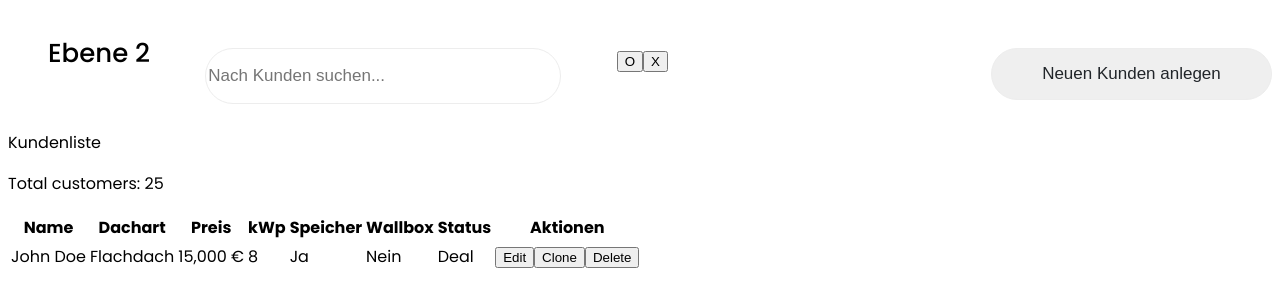
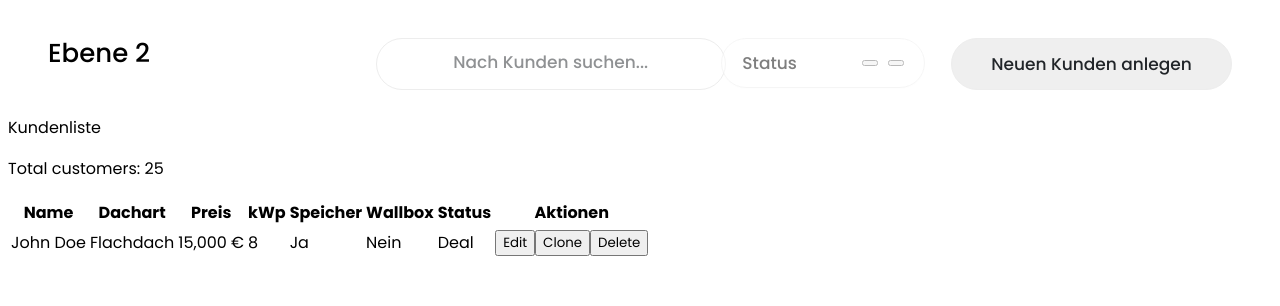
Before and after one commit to erenceviz/solarboy, a Nuxt app: page /admin in a window 1280 px wide. Shown: the top 306 px of the page. Built offline with nearby package versions, Linux system fonts and the light colour scheme.

Commit message:
breaking down features into components, cleaner main view, cleared filter status display and also the font problems, features positions should be fine

```diff
--- a/assets/global.css
+++ b/assets/global.css
@@ -8,8 +8,9 @@ header {
 
 
 
-div {
+div,input, button{
   font-family: 'Poppins', sans-serif;
+
 }
 
 @media only screen and (max-width: 1366px) and (max-height: 1024px) {
--- /dev/null
+++ b/components/AddCustomer.vue
@@ -0,0 +1,39 @@
+<template>
+    <button @click="addCustomer" class="add-customer">Neuen Kunden anlegen</button>
+</template>
+
+<script setup>
+    const addCustomer = () =>{
+        // TODO
+    }
+</script>
+
+<style scoped>
+ .add-customer{
+    height: 52px;
+    width: 281px;
+    border-width :1px;
+    border-radius: 500px;
+    border-color: #EDEDED;
+    border: 1px solid #EDEDED;
+    color: #212529;
+    /* font-family: 'Poppins', sans-serif; */
+    font-size:17px;
+    font-weight: 500 !important;
+    line-height: 25.5px;
+    margin-top:30px;
+    margin-right: 40px;
+    margin-left:-100px;
+    box-shadow: 0px 1px 2px 0px #00000005;
+
+    box-shadow: 0px 4px 4px 0px #00000005;
+
+    box-shadow: 0px 9px 6px 0px #00000003;
+
+    box-shadow: 0px 16px 7px 0px #00000000;
+
+    box-shadow: 0px 26px 7px 0px #00000000;
+
+    padding: 13px 25px 13px 25px;
+  }
+</style>
--- /dev/null
+++ b/components/FilterOptions.vue
@@ -0,0 +1,143 @@
+<template>
+  <div class="filter-status" :style="{ width: buttonWidth }">
+    <div class="filter-content">
+      <span>Status</span>
+      <span v-if="selectedFilters.length > 0">{{ selectedFilters.join(' ') }}</span>
+    </div>
+
+    <div class="filter-buttons">
+      <button @click="toggleFilterOptions" class="toggle-filters">
+        <i class="icon-dropdown"></i>
+      </button>
+      <button @click="clearFilters" class="clear-filters">
+        <i class="icon-clear"></i>
+      </button>
+    </div>
+
+    <div v-if="filterVisible" class="filter-options">
+      <ul>
+        <li v-for="(value, key) in filters" :key="key">
+          <input type="checkbox" v-model="filters[key]" :id="`filter-${key}`" />
+          <label :for="`filter-${key}`">{{ key }}</label>
+        </li>
+      </ul>
+    </div>
+  </div>
+</template>
+
+
+
+<script setup>
+import { ref, computed } from 'vue';
+
+const buttonWidth = computed(() => {
+  const baseWidth = 162; // Initial width
+  const maxWidth = 319; // Maximum width
+  const additionalWidth = selectedFilters.value.length * 10; // Increase width based on the number of filters
+  return `${Math.min(baseWidth + additionalWidth, maxWidth)}px`;
+});
+
+// Filter initial state
+const filters = ref({
+  Deal: false,
+  Offen: false,
+  '1.Termin': false,
+  Folgetermin: false,
+  'NoDeal': false,
+});
+
+const filterVisible = ref(false);
+
+const toggleFilterOptions = () => {
+  filterVisible.value = !filterVisible.value;
+};
+
+const selectedFilters = computed(() => {
+  return Object.keys(filters.value).filter(key => filters.value[key]);
+});
+
+const clearFilters = () => {
+  Object.keys(filters.value).forEach(key => {
+    filters.value[key] = false;
+  });
+};
+
+const applyFilter = (filter) => {
+  console.log(`Applied filter: ${filter}`);
+};
+</script>
+
+
+
+<style scoped>
+
+    .filter-status{
+        /* height: 50px;
+        width: 202px;
+        margin-top:30px;
+        border-width: 1px;
+        border-radius: 500px;
+        border-color: #EDEDED;
+        border: 1px solid #EDEDED; */
+        display: flex;
+        align-items: center;
+        justify-content: space-between;
+        height: 48px;
+        border-radius: 500px;
+        border: 1px solid #EDEDED;
+        padding: 0 20px;
+        font-size: 17px;
+        font-weight: 500;
+        opacity:50%;
+        background-color: #fff;
+        box-shadow: 0px 1px 2px 0px #00000005;
+        cursor: pointer;
+        transition: width 0.3s ease;
+        position: relative;
+        margin-top:30px;
+        margin-left:-60px;
+    }
+
+    .filter-options {
+      position: absolute;
+      top: 55px; /* Adjust vertical placement */
+      left: 0; /* Align with the filter button */
+      border-radius: 15px;
+      border: 1px solid #ccc;
+      padding: 10px;
+      width: 240px;
+      margin-right:100px;
+      display: flex;
+      flex-wrap: nowrap; /* Ensure items stay on the same line */
+      overflow: hidden; /* Hide overflow */
+      z-index: 1; /* Ensure it appears on top */
+
+    }
+
+    .filter-content {
+        display: flex;
+        align-items: center;
+        gap: 5px; /* Space between 'Status' and selected filters */
+        white-space: nowrap; /* Prevent wrapping to the next line */
+        overflow: hidden; /* Hide overflow */
+        max-width: calc(100% - 80px); /* Adjust based on button sizes */
+    }
+
+  .filter-buttons {
+        display: flex;
+        align-items: center;
+        gap: 10px; /* Space between the clear and toggle buttons */
+    }
+
+  .filter-options ul {
+        list-style-type: none; /* Removes bullet points */
+        padding: 0;            /* Removes any padding from the ul */
+
+    }
+
+  .filter-options li {
+        margin-bottom: 5px;    /* Adds some space between the filter items */
+        display:flex;
+        flex-wrap:nowrap;
+    }
+</style>
--- /dev/null
+++ b/components/SearchBar.vue
@@ -0,0 +1,35 @@
+<template>
+    <input type="text" placeholder="Nach Kunden suchen..." class="search-bar"/>
+</template>
+
+
+<style scoped>
+ .search-bar{
+    height: 48px;
+    width: 344px;
+    margin-bottom: 0px;
+    border-width: 1px;
+    border-radius: 500px;
+    background-color: #fff;
+    border: 1px solid #EDEDED;
+    margin-top:30px;
+    /* font-family: 'Poppins', sans-serif; */
+    line-height: 25.5px;
+    text-align: center;
+    margin-left:100px;
+    margin-right:-70px;
+}
+
+.search-bar::placeholder {
+    font-weight: 500;
+
+
+}
+
+input::placeholder{
+    color: #212529;
+    font-size: 17px;
+    font-weight: 500;
+    opacity:50%;
+}
+</style>
--- a/pages/admin.vue
+++ b/pages/admin.vue
@@ -1,43 +1,21 @@
 <template>
     <div>
       <div class="admin-header">
+
         <!-- Admin Panel Header erste Reihe-->
+        <p class="customerlist">Ebene 2</p>
 
-        <p class="customerlist">Ebene 2</p>
-        <input type="text" placeholder="Nach Kunden suchen..." class="search-bar"/>
+        <!-- Search-Bar -->
+        <search-bar></search-bar>
+
         <!-- Filterbutton -->
-        <div class="filter-status">
-          <button @click="toggleFilterOptions">O</button>
-          <button @click="clearFilterOptions">X</button>
-          <div v-if="filterVisible" class="filter-options">
-            <ul>
-              <li>
-                <input type="checkbox" v-model="filters.Deal" id="filter-deal" />
-                <label for="filter-deal">Deal</label>
-              </li>
-              <li>
-                <input type="checkbox" v-model="filters.Offen" id="filter-offen" />
-                <label for="filter-offen">Offen</label>
-              </li>
-              <li>
-                <input type="checkbox" v-model="filters['1.Termin']" id="filter-termin" />
-                <label for="filter-termin">1.Termin</label>
-              </li>
-              <li>
-                <input type="checkbox" v-model="filters.Folgetermin" id="filter-folgetermin" />
-                <label for="filter-folgetermin">Folgetermin</label>
-              </li>
-              <li>
-                <input type="checkbox" v-model="filters['No Deal']" id="filter-nodeal" />
-                <label for="filter-nodeal">NoDeal</label>
-              </li>
-            </ul>
-          </div>
-        </div>
-        <button @click="addCustomer" class="add-customer">Neuen Kunden anlegen</button>
+        <filter-options></filter-options>
+
+        <!-- Add-Customer -->
+        <add-customer></add-customer>
+
       </div>
-          <!-- Admin Panel Header zweite Reihe -->
-
+        <!-- Admin Panel Header zweite Reihe -->
         <div class="customer-list-info">
           <p>Kundenliste</p>
           <p>Total customers: {{ totalCustomers }}</p>
@@ -81,25 +59,17 @@
 <script setup>
   import { ref } from 'vue';
   import CustomerRow from '~/components/CustomerRow.vue';
+  import SearchBar from '~/components/SearchBar.vue';
+  import FilterOptions from '~/components/FilterOptions.vue';
+  import AddCustomer from '~/components/AddCustomer.vue';
 
   // Testkunde
   const customers = ref([
   { id: 1, name: 'John Doe', dachart: 'Flachdach', preis: '15,000 €', kWp: 8, speicher: 'Ja', wallbox: 'Nein', status: 'Deal' }
   ]);
 
-  //Filter initial auf falsch gestellt
-  const filters = ref({
-    Deal: false,
-    Offen: false,
-    '1.Termin': false,
-    Folgetermin: false,
-    'No Deal': false,
-  });
 
 
-  const addCustomer = () =>{
-    // TODO
-  }
 
   const editCustomer = (customer) =>{
     // TODO
@@ -116,21 +86,8 @@
 
   const totalCustomers = ref(25); // Beispielnummer
 
-  const filterVisible = ref(false);
 
-  const toggleFilterOptions = () => {
-    filterVisible.value = !filterVisible.value;
-  };
-
-  const clearFilters = () => {
-    // TODO
-  };
-
-  const applyFilter = (filter) => {
-    // TODO
-    console.log(`Applied filter: ${filter}`);
-  };
-</script>
+  </script>
 
 
 
@@ -149,75 +106,9 @@
     flex-direction: row;
     flex-wrap:nowrap;
     justify-content:space-between;
-    position:relative;
-
-  }
-
-  .search-bar{
-    height: 52px;
-    width: 350px;
-    border-width: 1px;
-    border-radius: 500px;
-    border-color: #EDEDED;
-    border: 1px solid #EDEDED;
-    /* border-color: #000000; */
-    margin-top:40px;
-    font-size:17px;
-    font-weight: 500 !important;
-  }
-
-  .add-customer{
-    height: 52px;
-    width: 281px;
-    color: #F6F7F8;
-    border-width :1px;
-    border-radius: 500px;
-    border-color: #EDEDED;
-    border: 1px solid #EDEDED;
-    color: #212529;
-    font-size:17px;
-    font-weight: 500 !important;
-    margin-top:40px;
-    box-shadow: 0px 1px 2px 0px #00000005;
-
-    box-shadow: 0px 4px 4px 0px #00000005;
-
-    box-shadow: 0px 9px 6px 0px #00000003;
-
-    box-shadow: 0px 16px 7px 0px #00000000;
-
-    box-shadow: 0px 26px 7px 0px #00000000;
-
 
   }
 
 
-  .filter-status{
-    position:relative;
-    width:319px;
-    margin-top:40px;
-  }
-
-  .filter-options{
-    position:absolute;
-    border-radius: 15px;
-    border: 1px solid #ccc;
-    padding: 10px;
-    width:240px;
-    display:flex;
-    flex-wrap:nowrap;
-  }
-
-  .filter-options ul {
-    list-style-type: none; /* Removes bullet points */
-    padding: 0;            /* Removes any padding from the ul */
-
-  }
-
-  .filter-options li {
-    margin-bottom: 5px;    /* Adds some space between the filter items */
-    display:flex;
-    flex-wrap:nowrap;
-  }
 
 </style>
```
